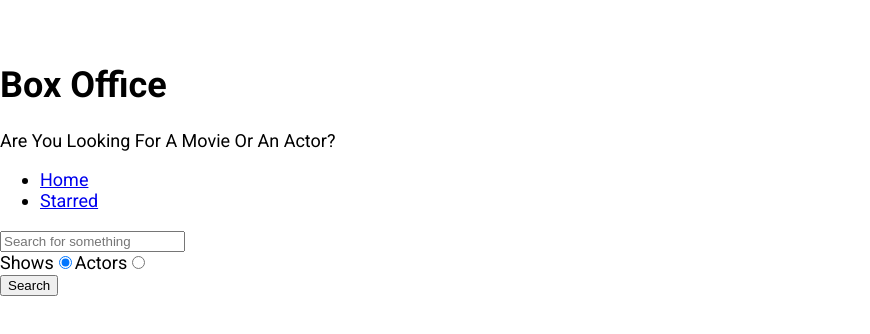
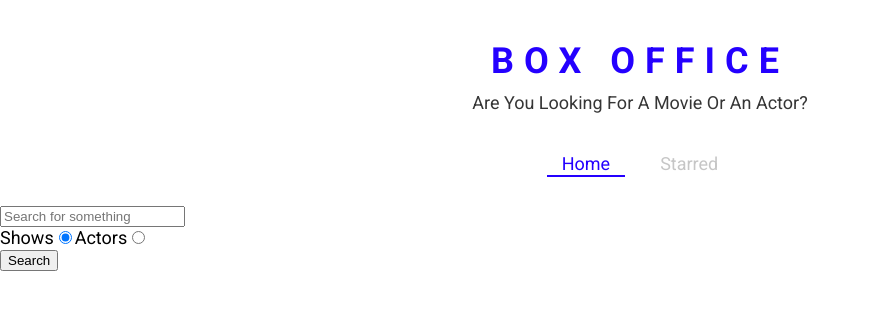
Before and after one commit to Siddhant1289/Box-Office, a React (Create React App) app: page / in a window 1280 px wide. Shown: the top 334 px of the page, without its empty margins (0-870 px from the left). Built offline with nearby package versions, Linux system fonts and the light colour scheme.

Commit message:
defined theme for styled components and created a few styled componentss

```diff
--- a/src/App.js
+++ b/src/App.js
@@ -1,13 +1,23 @@
 /* eslint-disabled */
 import React from 'react';
 import { Switch, Route } from 'react-router-dom';
+import { ThemeProvider } from 'styled-components';
 
 import Home from './pages/Home';
 import Starred from './pages/Starred';
 import Show from './pages/Show';
 
+const theme = {
+  mainColors: {
+    blue: '#2400ff',
+    gray: '#c6c6c6',
+    dark: '#353535',
+  },
+};
+
 function App() {
   return (
+    <ThemeProvider theme={theme}>
       <Switch>
         <Route exact path="/">
           <Home />
@@ -25,6 +35,7 @@
           <div>Not found</div>
         </Route>
       </Switch>
+    </ThemeProvider>
   );
 }
 
--- a/src/components/Navs.js
+++ b/src/components/Navs.js
@@ -1,5 +1,7 @@
 import React from 'react';
-import { Link } from 'react-router-dom';
+import { useLocation } from 'react-router';
+
+import { NavList, LinkStyled } from './Navs.styled';
 
 const LINKS = [
   { to: '/', text: 'Home' },
@@ -7,15 +9,21 @@
 ];
 
 const Navs = () => {
+  const location = useLocation();
   return (
     <div>
-      <ul>
+      <NavList>
         {LINKS.map(item => (
           <li key={item.to}>
-            <Link to={item.to}>{item.text}</Link>
+            <LinkStyled
+              to={item.to}
+              className={item.to === location.pathname ? 'active' : ''}
+            >
+              {item.text}
+            </LinkStyled>
           </li>
         ))}
-      </ul>
+      </NavList>
     </div>
   );
 };
--- /dev/null
+++ b/src/components/Navs.styled.js
@@ -0,0 +1,41 @@
+import styled from 'styled-components';
+import { Link } from 'react-router-dom';
+
+export const NavList = styled.ul`
+  display: flex;
+  justify-content: center;
+  list-style: none;
+  margin: 0 0 30px;
+  padding: 0;
+`;
+
+export const LinkStyled = styled(Link)`
+  margin: 0 10px;
+  padding: 3px 15px;
+  position: relative;
+  text-decoration: none;
+  color: ${({ theme }) => theme.mainColors.gray};
+  &.active {
+    color: ${({ theme }) => theme.mainColors.blue};
+    &:after {
+      content: '';
+      position: absolute;
+      display: block;
+      height: 2px;
+      left: 0%;
+      bottom: 0;
+      background-color: ${({ theme }) => theme.mainColors.blue};
+      animation: slide-in 0.3s ease-in forwards;
+      @keyframes slide-in {
+        from {
+          left: 50%;
+          width: 0;
+        }
+        to {
+          left: 0%;
+          width: 100%;
+        }
+      }
+    }
+  }
+`;
--- a/src/components/Title.js
+++ b/src/components/Title.js
@@ -1,11 +1,12 @@
 import React from 'react';
+import { TitleWrapper } from './Title.styled';
 
 const Title = ({ title, subtitle }) => {
   return (
-    <div>
+    <TitleWrapper>
       <h1>{title}</h1>
       <p>{subtitle}</p>
-    </div>
+    </TitleWrapper>
   );
 };
 
--- /dev/null
+++ b/src/components/Title.styled.js
@@ -0,0 +1,18 @@
+import styled from 'styled-components';
+
+export const TitleWrapper = styled.div`
+  text-align: center;
+  margin: 0 0 40px;
+
+  h1 {
+    color: ${({ theme }) => theme.mainColors.blue};
+    letter-spacing: 10px;
+    text-transform: uppercase;
+    margin: 0 0 10px;
+  }
+
+  p {
+    color: ${({ theme }) => theme.mainColors.dark};
+    margin: 0;
+  }
+`;
```
Lines whose indentation alone changed are shown as unchanged.
